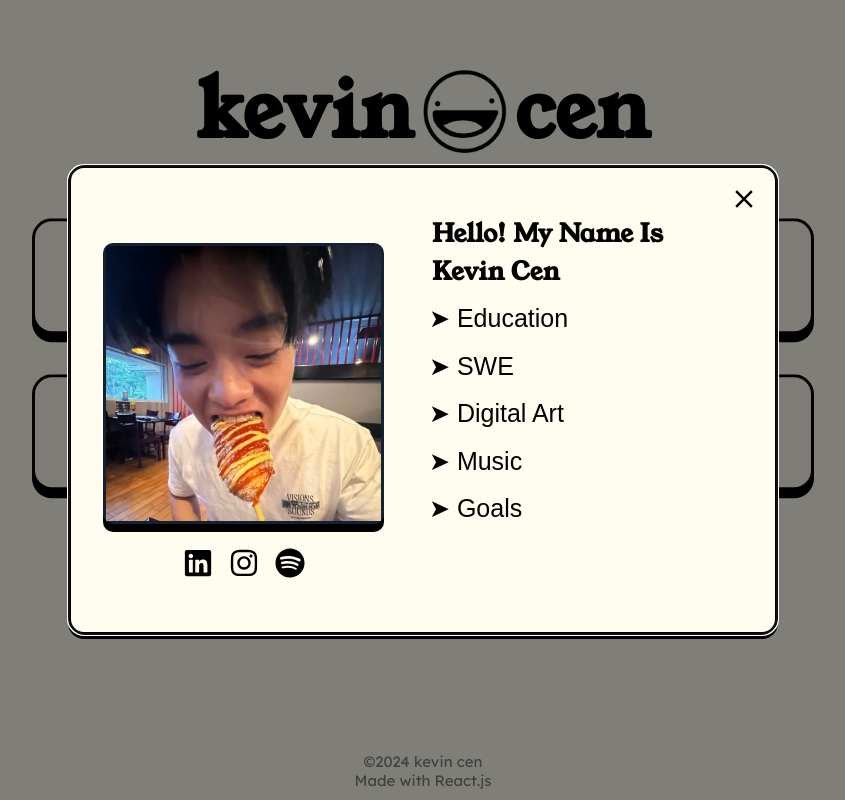
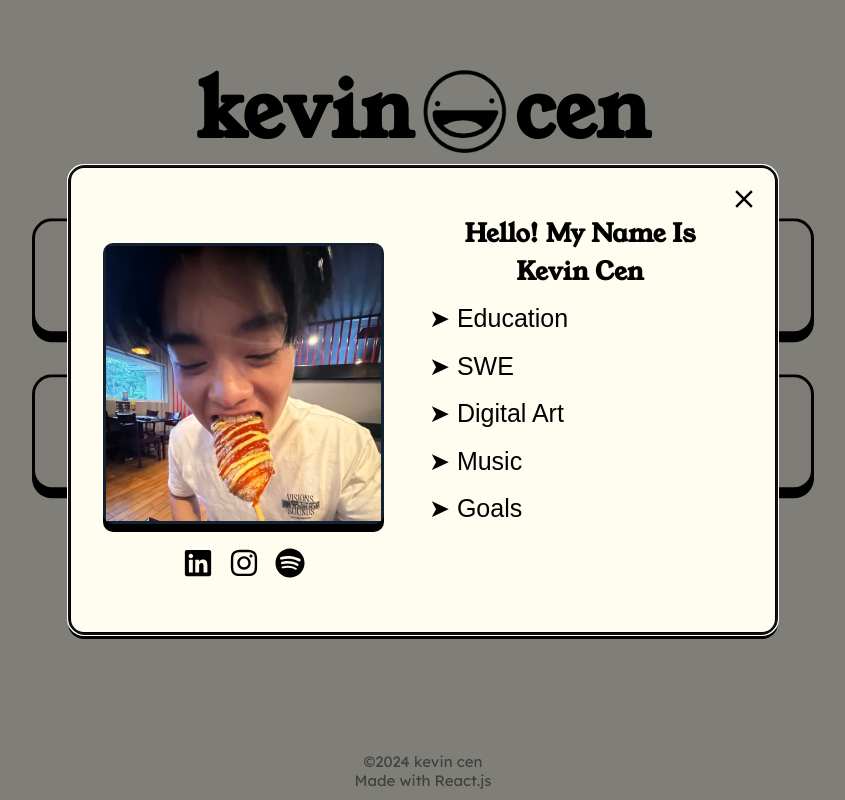
Before and after one commit to kevinc3n/personal-website, a React (Create React App) app: page / in a window 1280 px wide. Both pictures are taken after a click on the element "about me". Shown: the whole page, without its empty margins (217-1062 px from the left). Built offline with nearby package versions, Linux system fonts and the light colour scheme; a web font is replaced by a local one.

Commit message:
fixed about me styling

```diff
--- a/src/components/main_page/about_me_modal.js
+++ b/src/components/main_page/about_me_modal.js
@@ -173,18 +173,13 @@ const ModalComponent = ({ open, onClose }) => {
               overflowY: 'auto',
               paddingRight: '15px',
               '&::-webkit-scrollbar': {
-                width: '13px',
-                display: 'auto',
+                width: '0',
               },
               '&::-webkit-scrollbar-track': {
-                background: '#fffdf0',
+                background: 'transparent',
               },
               '&::-webkit-scrollbar-thumb': {
-                background: '#000000',
-                borderRadius: '5px',
-              },
-              '&::-webkit-scrollbar-thumb:hover': {
-                background: '#2e2d2d',
+                background: 'transparent',
               },
               whiteSpace: 'pre-wrap',
               fontFamily: '"Montserrat", sans-serif',
@@ -199,9 +194,7 @@ const ModalComponent = ({ open, onClose }) => {
                 marginLeft: 8,
                 fontFamily: '"Young Serif", serif',
                 fontSize: 25,
-              }}
-              sx={{
-                textAlign: { xs: 'left', md: 'center' },
+                textAlign: 'center',
               }}
             >
               Hello! My Name Is Kevin Cen
```
